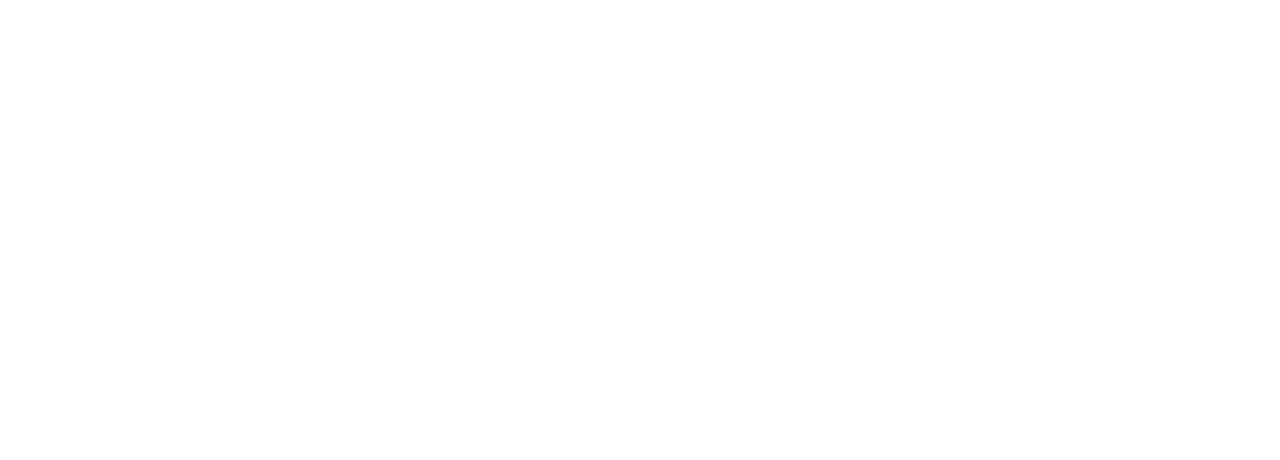
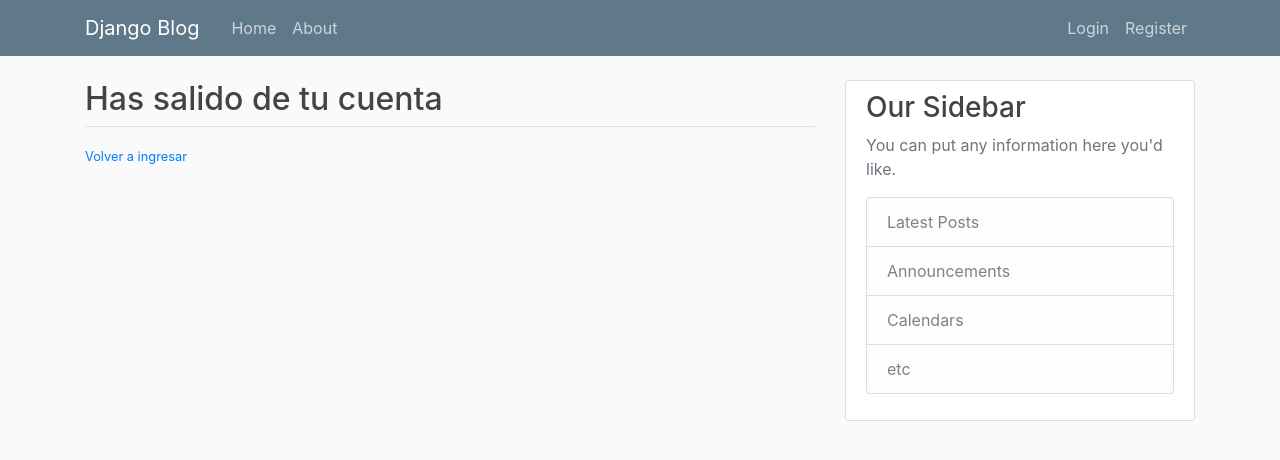
Before and after one commit to embolatado/ffwapp, a Django app: page /salida/ in a window 1280 px wide. Before the commit the part shown is empty. Shown: the top 460 px of the page. Run offline with Django 3.2, Linux system fonts and the light colour scheme; some libraries are stand-ins or nearby versions.

Commit message:
Vid.07 21::41 Login logout & nav bar links working

```diff
--- a/blog/templates/blog/base.html
+++ b/blog/templates/blog/base.html
@@ -36,8 +36,13 @@
                     </div>
                     <!-- Navbar Right Side -->
                     <div class="navbar-nav">
-                        <a class="nav-item nav-link" href="#">Login</a>
-                        <a class="nav-item nav-link" href="#">Register</a>
+                        {% if user.is_authenticated %}
+                            <a class="nav-item nav-link" href="{% url 'blog-inicio' %}">Mi Cuenta</a>
+                            <a class="nav-item nav-link" href="{% url 'salida' %}">Logout</a>
+                        {% else %}
+                            <a class="nav-item nav-link" href="{% url 'ingreso' %}">Login</a>
+                            <a class="nav-item nav-link" href="{% url 'usuarios-reg' %}">Register</a>
+                        {% endif %}
                     </div>
                 </div>
             </div>
--- a/ffwapp/settings.py
+++ b/ffwapp/settings.py
@@ -138,3 +138,6 @@ DEFAULT_AUTO_FIELD = 'django.db.models.BigAutoField'
 
 # CRISPY FORMS PACK
 CRISPY_TEMPLATE_PACK = 'bootstrap4'
+
+# REDIRECCIÓN DE URL DESPUÉS DE LOGIN
+LOGIN_REDIRECT_URL = 'blog-inicio'
--- a/usuarios/templates/usuarios/registro.html
+++ b/usuarios/templates/usuarios/registro.html
@@ -16,7 +16,7 @@
     </form>
     <div class="border-top pt-3">
         <small class="text-muted">
-            ¿Ya tienes una cuenta? <a class="ml-2" href="#">Ingresar</a>
+            ¿Ya tienes una cuenta? <a class="ml-2" href="{% url 'ingreso' %}">Ingresar</a>
         </small>
     </div>
 </div>
--- a/usuarios/templates/usuarios/salir.html
+++ b/usuarios/templates/usuarios/salir.html
@@ -0,0 +1,12 @@
+{% extends 'blog/base.html' %}
+
+{% block contenido %}
+
+    <h2>Has salido de tu cuenta</h2>
+    <div class="border-top pt-3">
+        <small class="text-muted">
+            <a href="{% url 'ingreso' %}">Volver a ingresar</a>
+        </small>
+    </div>
+
+{% endblock contenido %}
```
Also changed, not shown: db.sqlite3.
